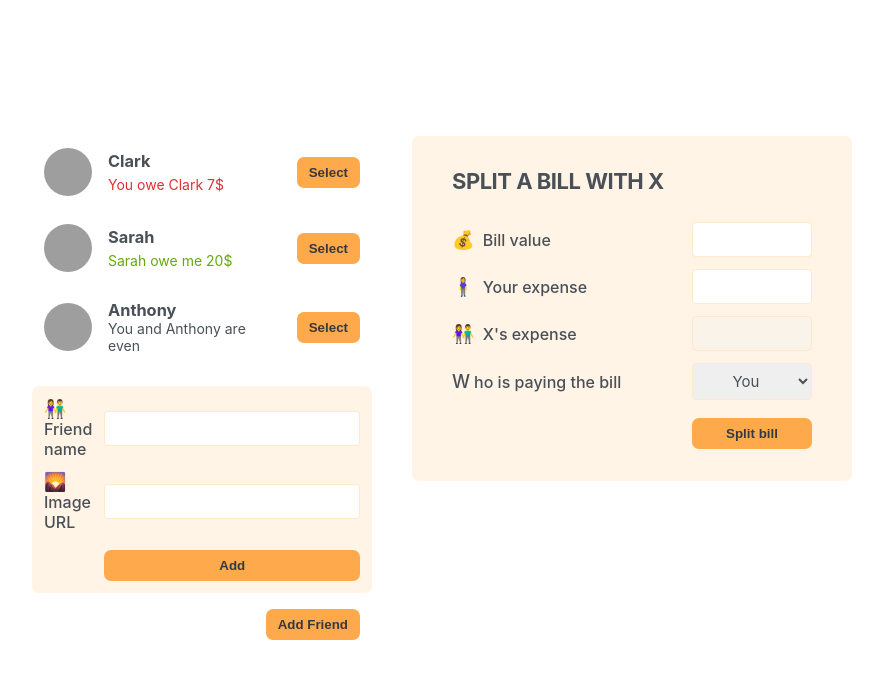
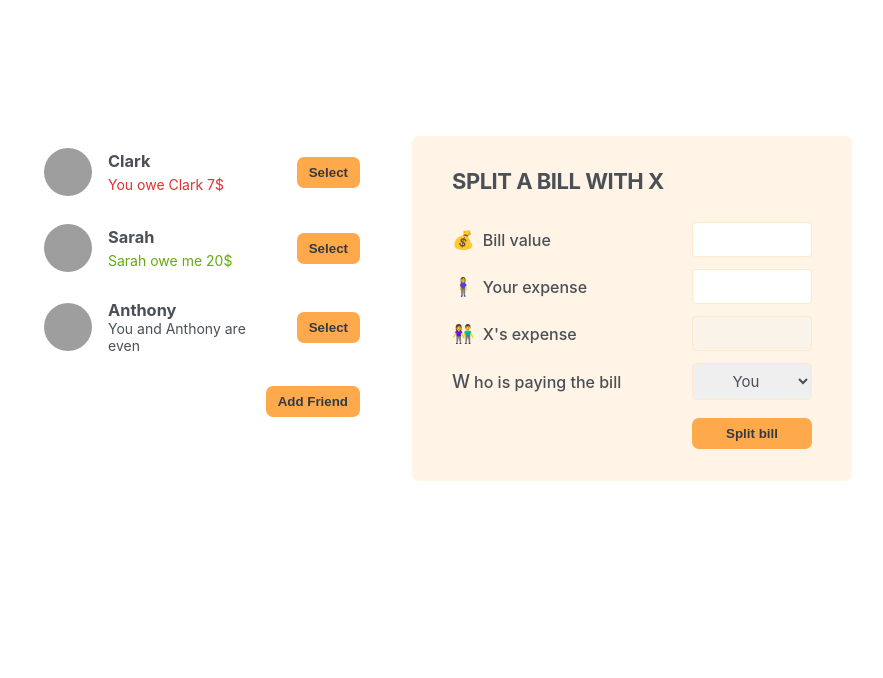
Before and after one commit to HossainRezayi/eat-n-split, a React (Vite) app: page / in a window 1280 px wide. Shown: the top 678 px of the page, without its empty margins (198-1081 px from the left). Built offline with nearby package versions, Linux system fonts and the light colour scheme; grey boxes are pictures that could not be loaded.

Commit message:
Displaying the new friend form

```diff
--- a/src/App.jsx
+++ b/src/App.jsx
@@ -1,3 +1,5 @@
+import { useState } from "react";
+
 const initialFriends = [
   {
     id: 118836,
@@ -19,13 +21,29 @@
   },
 ];
 
+function Button({ children, onClick }) {
+  return (
+    <button className="button" onClick={onClick}>
+      {children}
+    </button>
+  );
+}
+
 export default function App() {
+  const [showAddFriend, setShowAddFriend] = useState(false);
+
+  function handleShowAddFriend() {
+    setShowAddFriend((show) => !show);
+  }
+
   return (
     <div className="app">
       <div className="sidebar">
         <FriendsList />
-        <FormAddFriends />
-        <Button>Add Friend</Button>
+        {showAddFriend && <FormAddFriends />}
+        <Button onClick={handleShowAddFriend}>
+          {showAddFriend ? "Close" : "Add Friend"}
+        </Button>
       </div>
 
       <FormSpiltBill />
@@ -66,10 +84,6 @@
   );
 }
 
-function Button({ children }) {
-  return <button className="button">{children}</button>;
-}
-
 function FormAddFriends() {
   return (
     <form className="form-add-friend">
```
